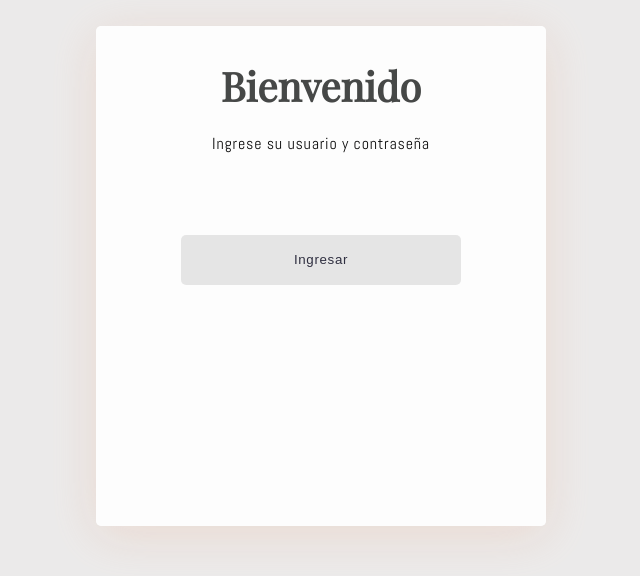
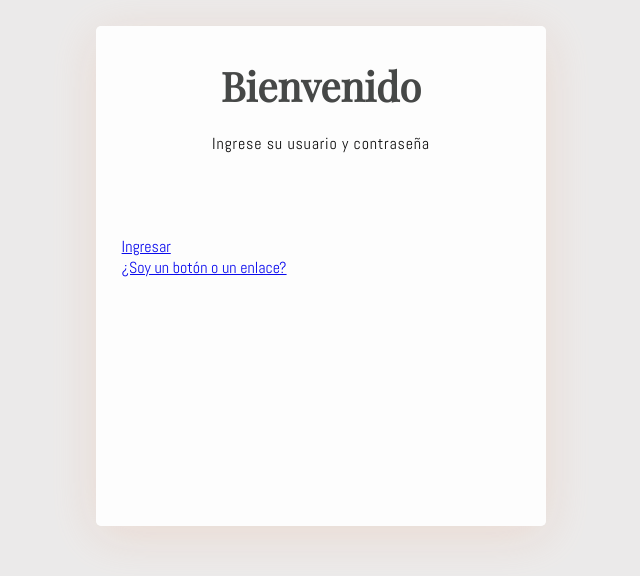
Before and after one commit to yadirahenao/Proyecto_Top_Secret_Rosies, a React (Create React App) app: page / in a window 1280 px wide. Shown: the top 576 px of the page, without its empty margins (319-959 px from the left). Built offline with nearby package versions, Linux system fonts and the light colour scheme; a web font is replaced by a local one.

Commit message:
Eliminación de estilos que no eran necesarios

```diff
--- a/src/components/Login.jsx
+++ b/src/components/Login.jsx
@@ -2,22 +2,39 @@ import { Link } from 'react-router-dom';
 
 function Login() {
   return (
-    <div class="overlay">
+    <div className="overlay">
     <form>
-      <div class="con">
-        <header class="head-form">
+      <div className="con">
+        <header className="head-form">
           <h2>Bienvenido</h2>
           <br></br>
           <p>Ingrese su usuario y contraseña</p>
         </header>
         <br></br>
-      <div class="field-set">
+
+
+
+      <div className="field-set">
         <br></br>
-        <button class="log-in">Ingresar</button>
+        <Link to='/menu'>
+          <p>Ingresar</p>
+          <a href="#" class="field-set">¿Soy un botón o un enlace?</a>
+        </Link>
       </div>
       </div>
     </form>
+
+
+
   </div>
+
+
+
+
+
+
+
+
   );
 }
 
--- a/src/components/SideMenuData.jsx
+++ b/src/components/SideMenuData.jsx
@@ -2,6 +2,7 @@ import React from 'react';
 import * as FaIcons from 'react-icons/fa';
 import * as AiIcons from 'react-icons/ai';
 import * as IoIcons from 'react-icons/io';
+import * as GiIcons from "react-icons/gi";
 
 export const SidebarData = [
   {
@@ -14,21 +15,21 @@ export const SidebarData = [
   {
     title: 'Ventas',
     path: '/ventas',
-    icon: <IoIcons.IoIosPaper />,
+    icon: <IoIcons.IoIosCart />,
     cName: 'nav-text'
   },
 
   {
     title: 'Productos',
     path: '/productos',
-    icon: <FaIcons.FaCartPlus />,
+    icon: <GiIcons.GiSoap/>,
     cName: 'nav-text'
   },
 
   {
     title: 'Configuración',
     path: '/configuracion',
-    icon: <FaIcons.FaCartPlus />,
+    icon: <FaIcons.FaCogs />,
     cName: 'nav-text'
   },
 ];
--- a/src/pages/Configuration.jsx
+++ b/src/pages/Configuration.jsx
@@ -3,7 +3,7 @@ import React from 'react';
 function Configuration() {
   return (
     <div className='configuration'>
-      <h1>Configuration</h1>
+      <h1>Configuracion</h1>
     </div>
   );
 }
--- a/src/pages/Home.jsx
+++ b/src/pages/Home.jsx
@@ -3,7 +3,7 @@ import React from 'react';
 function Home() {
   return (
     <div className='home'>
-      <h1>Home</h1>
+      <h1>Inicio</h1>
     </div>
   );
 }
--- a/src/pages/Products.jsx
+++ b/src/pages/Products.jsx
@@ -3,7 +3,7 @@ import React from 'react';
 function Products() {
   return (
     <div className='products'>
-      <h1>Products</h1>
+      <h1>Productos</h1>
     </div>
   );
 }
--- a/src/pages/Sales.jsx
+++ b/src/pages/Sales.jsx
@@ -3,7 +3,7 @@ import React from 'react';
 function Sales() {
   return (
     <div className='sales'>
-      <h1>Sales</h1>
+      <h1>Ventas</h1>
     </div>
   );
 }
--- a/src/styles/styles.css
+++ b/src/styles/styles.css
@@ -16,6 +16,7 @@ body {
     opacity: .95;
 }
 
+/* Start form  attributes */
 form {
     width: 450px;
     min-height: 500px;
@@ -27,125 +28,18 @@ form {
     background-image: linear-gradient(-225deg, white 50%, white 50%);
 }
 
-form .con {
-    display: -webkit-flex;
-    display: flex;
-
-    -webkit-justify-content: space-around;
-    justify-content: space-around;
-
-    -webkit-flex-wrap: wrap;
-    flex-wrap: wrap;
-
-      margin: 0 auto;
-}
-
+/* the header form form */
 header {
     margin: 2% auto 10% auto;
     text-align: center;
 }
 
+/* Login title form form */
 header h2 {
     font-size: 250%;
     font-family: 'Playfair Display', serif;
     color: #3e403f;
 }
 
+/* A welcome message or an explanation of the login form */
 header p {letter-spacing: 0.05em;}
-
-.input-item {
-    background: #fff;
-    color: #333;
-    padding: 14.5px 0px 15px 9px;
-    border-radius: 5px 0px 0px 5px;
-}
-
-#eye {
-    background: #fff;
-    color: #333;
-
-    margin: 5.9px 0 0 0;
-    margin-left: -20px;
-    padding: 15px 9px 19px 0px;
-    border-radius: 0px 5px 5px 0px;
-
-    float: right;
-    position: relative;
-    right: 1%;
-    top: -.2%;
-    z-index: 5;
-
-    cursor: pointer;
-}
-
-input[class="form-input"]{
-    width: 240px;
-    height: 50px;
-
-    margin-top: 2%;
-    padding: 15px;
-
-    font-size: 16px;
-    font-family: 'Abel', sans-serif;
-    color: #5E6472;
-
-    outline: none;
-    border: none;
-
-    border-radius: 0px 5px 5px 0px;
-    transition: 0.2s linear;
-}
-
-input[id="txt-input"] {width: 250px;}
-
-input:focus {
-    transform: translateX(-2px);
-    border-radius: 5px;
-}
-
-button {
-    display: inline-block;
-    color: #252537;
-
-    width: 280px;
-    height: 50px;
-
-    padding: 0 20px;
-    background:rgba(0, 0, 0, 0.1);;
-    border-radius: 5px;
-
-    outline: none;
-    border: none;
-
-    cursor: pointer;
-    text-align: center;
-    transition: all 0.2s linear;
-
-    margin: 7% auto;
-    letter-spacing: 0.05em;
-}
-
-.submits {
-    width: 48%;
-    display: inline-block;
-    float: left;
-    margin-left: 2%;
-}
-
-.frgt-pass {
-    background: transparent;
-    width: 240px;
-    height: 50px;
-    margin-left:10%
-}
-
-.sign-up {background: #B8F2E6;}
-
-button:hover {
-    transform: translatey(3px);
-    box-shadow: none;
-}
-
-button:hover {
-    animation: ani9 0.4s ease-in-out infinite alternate;
-}
```
Also changed, not shown: src/App.jsx (+14 -10 lines).
